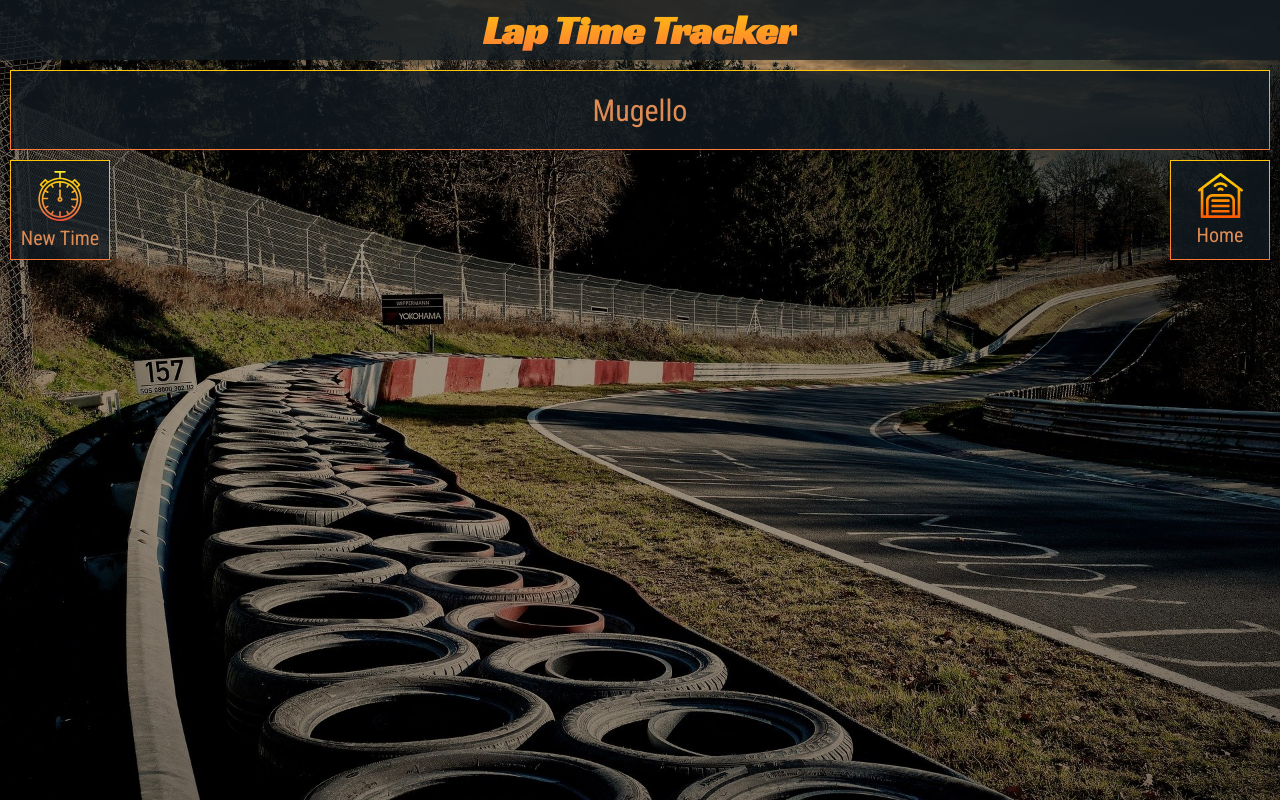
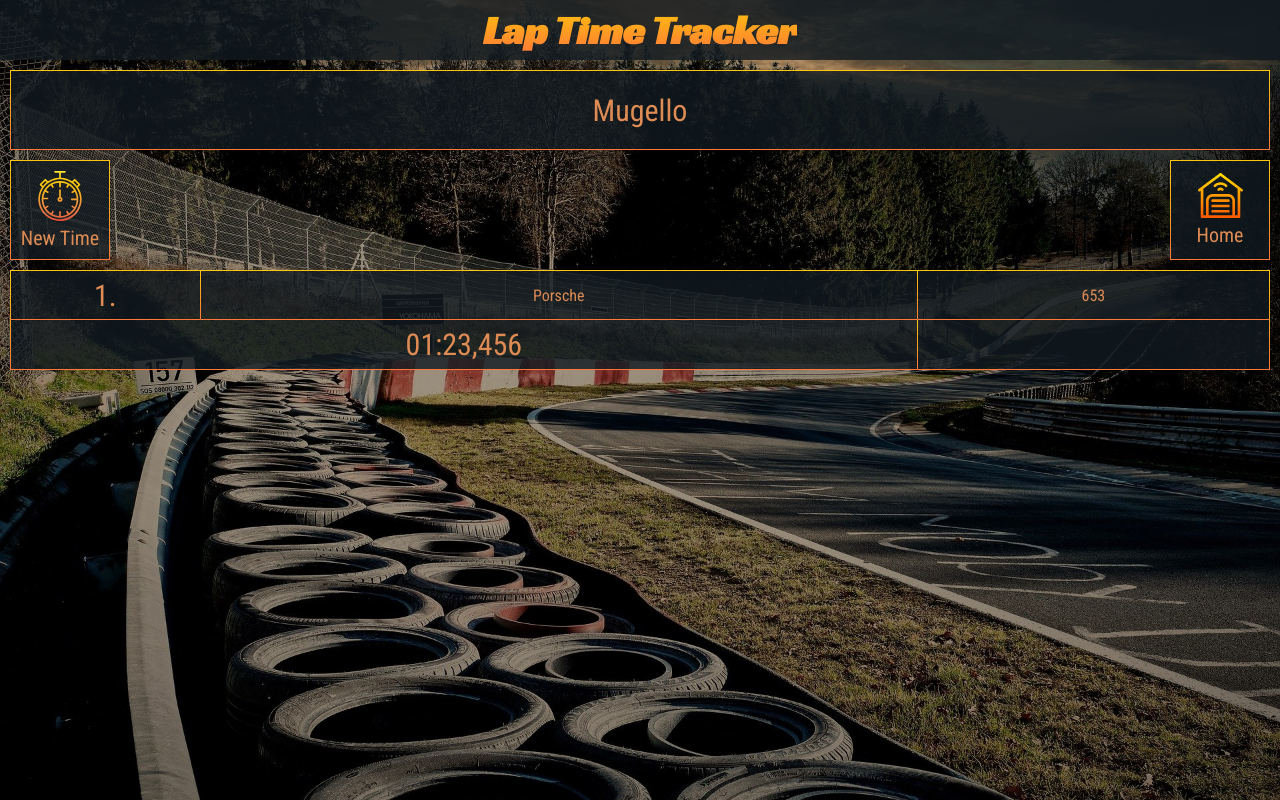
Before and after one commit to oliversteidel/laptimetracker, a Vue app: page / in a window 1280 px wide. Both pictures are taken after a click on the item "Mugello". Built offline with nearby package versions, Linux system fonts and the light colour scheme.

Commit message:
added Comp. Laptime, fixed title size

```diff
--- a/src/App.vue
+++ b/src/App.vue
@@ -13,6 +13,7 @@
       <TheTrackScreen
         v-if="!isAtHomeScreen"
         :selectedTrack="selectedTrack"
+        :tracks="tracks"
         v-on:back-to-home="showHomeScreen"
         v-on:add-new-time="addTime"
       />
@@ -38,7 +39,7 @@ export default {
       tracks: [
         {
           name: "Mugello",
-          times: [{ car: "Porsche", powerIndex: "653", laptime: "" }],
+          times: [{ car: "Porsche", powerIndex: "653", laptime: "01:23,456" }],
         },
       ],
       bgHome: "bg-home",
--- /dev/null
+++ b/src/components/Laptime.vue
@@ -0,0 +1,105 @@
+<template>
+  <ul>
+    <li v-for="(time, index) in times" :key="time.index">
+      <div class="container flex-col border-gradient">
+        <div class="container__top flex">
+          <div class="position">
+            <p>{{ index + 1 }}.</p>
+          </div>
+          <div class="car-name">
+            <p>{{ time.car }}</p>
+          </div>
+          <div class="power-index">
+            <p>{{ time.powerIndex }}</p>
+          </div>
+        </div>
+        <div class="container__bottom flex">
+          <div class="lap-time">
+            <p>{{ time.laptime }}</p>
+          </div>
+          <div class="diff"><p></p></div>
+        </div>
+      </div>
+    </li>
+  </ul>
+</template>
+
+<script>
+export default {
+  name: "Laptime",
+  props: ["tracks", "selectedTrack"],
+  computed: {
+    times() {
+      let arrIndex = this.tracks.findIndex(
+        (el) => el.name === this.selectedTrack
+      );
+      return this.tracks[arrIndex].times;
+    },
+  },
+};
+</script>
+
+<style lang="scss" scoped>
+@import "../style/_globals.scss";
+.container {
+  width: 100%;
+  height: 10rem;
+  margin-top: 1rem;
+  background: $bg-color;
+
+  &__top,
+  &__bottom {
+    width: 100%;
+    height: 50%;
+  }
+
+  &__top {
+    border-bottom: 1px solid;
+    border-image-slice: 1;
+    border-image-source: $gradient;
+  }
+
+  .position,
+  .car-name,
+  .power-index,
+  .lap-time,
+  .diff {
+    display: flex;
+    align-items: center;
+    justify-content: center;
+    font-size: 1.6rem;
+    color: $font-color;
+  }
+
+  .position {
+    width: 15%;
+    font-size: 3rem;
+  }
+
+  .car-name {
+    width: 57%;
+    border-left: 1px solid;
+    border-image-slice: 1;
+    border-image-source: $gradient;
+  }
+
+  .power-index {
+    width: 28%;
+    border-left: 1px solid;
+    border-image-slice: 1;
+    border-image-source: $gradient;
+  }
+
+  .lap-time {
+    width: 72%;
+    font-size: 3rem;
+  }
+
+  .diff {
+    width: 28%;
+    border-left: 1px solid;
+    border-image-slice: 1;
+    border-image-source: $gradient;
+  }
+}
+</style>
--- a/src/components/TheHeader.vue
+++ b/src/components/TheHeader.vue
@@ -22,10 +22,14 @@ export default {
 
   &__title {
     font-family: "Racing Sans One", cursive;
-    font-size: 4rem;
+    font-size: 10vw;
     background: $gradient;
     background-clip: text;
     -webkit-text-fill-color: transparent;
+
+    @include breakpoint-up($br-small) {
+      font-size: 4rem;
+    }
   }
 }
 </style>
--- a/src/components/TheTrackScreen.vue
+++ b/src/components/TheTrackScreen.vue
@@ -8,6 +8,7 @@
     <transition name="scale">
       <InputNewTime v-if="isInputActive" v-on:add-new-time="emitNewTime" />
     </transition>
+    <Laptime :tracks="tracks" :selectedTrack="selectedTrack" />
   </div>
 </template>
 
@@ -16,14 +17,16 @@ import TrackName from "./TrackName.vue";
 import BtnNewTime from "./BtnNewTime.vue";
 import BtnHome from "./BtnHome.vue";
 import InputNewTime from "./InputNewTime.vue";
+import Laptime from "./Laptime.vue";
 export default {
   name: "TheTrackScreen",
-  components: { TrackName, BtnNewTime, BtnHome, InputNewTime },
-  props: ["selectedTrack"],
+  components: { TrackName, BtnNewTime, BtnHome, InputNewTime, Laptime },
+  props: ["selectedTrack", "tracks"],
   data() {
     return {
       isInputActive: false,
-      newTime: {}
+      newTime: {},
+
     };
   },
   methods: {
@@ -32,10 +35,10 @@ export default {
     },
     emitNewTime(data) {
       this.newTime = data;
-      this.$emit('add-new-time', this.newTime);
+      this.$emit("add-new-time", this.newTime);
       this.newTime = {};
       this.toggleInput();
-    }
+    },
   },
 };
 </script>
@@ -46,11 +49,13 @@ export default {
   margin-top: 1rem;
 }
 
-.scale-enter-active, .scale-leave-active {
-  transition: transform .3s ease-in;
+.scale-enter-active,
+.scale-leave-active {
+  transition: transform 0.3s ease-in;
   transform-origin: top left;
 }
-.scale-enter, .scale-leave-to {
+.scale-enter,
+.scale-leave-to {
   transform: scale(0);
 }
 </style>
--- a/src/style/_globals.scss
+++ b/src/style/_globals.scss
@@ -5,6 +5,12 @@ $bg-color: hsla(203, 30%, 10%, 0.8);
 $input-bg-color: hsla(203, 30%, 80%, 0.2);
 $red: hsla(4, 100%, 30%, 0.2);
 $green: hsla(138, 100%, 20%, 0.2);
+
+// braekpoints
+
+$br-small: 31.25rem; //500px
+
+
 
 // helper classes
 
@@ -35,6 +41,8 @@ $green: hsla(138, 100%, 20%, 0.2);
   border-width: 1px;
   border-image-source: $gradient;
 }
+
+// global element styling
 
 .btn {
   min-width: 10rem;
@@ -83,3 +91,11 @@ html {
   font-family: "Roboto Condensed", sans-serif;
   font-size: 10px;
 }
+
+// mixins
+
+@mixin breakpoint-up($size) {
+  @media only screen and (min-width: $size) {
+      @content;
+  }
+}
```
Also changed, not shown: src/components/TrackList.vue (+1 -12 lines).
